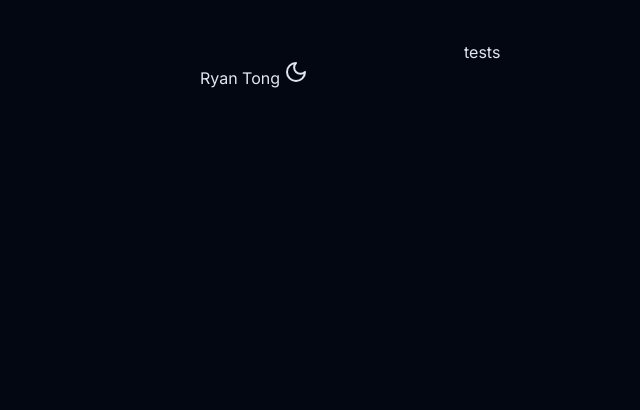
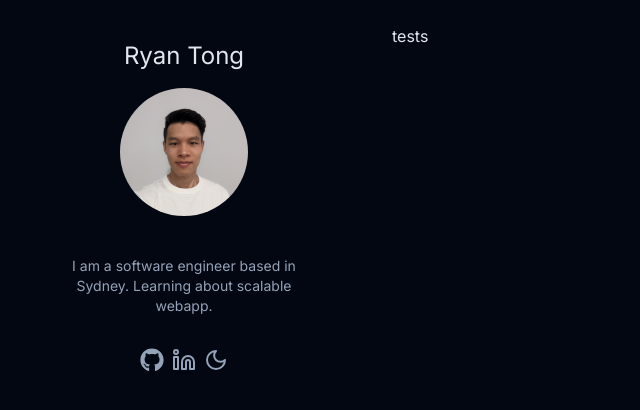
Before and after one commit to baotx/baotong.dev, a Next.js app: page / in a window 1280 px wide. Shown: the top 410 px of the page, without its empty margins (0-640 px from the left). Built offline with nearby package versions, Linux system fonts and the light colour scheme.

Commit message:
Add profile

```diff
--- a/app/blog/[slug]/page.tsx
+++ b/app/blog/[slug]/page.tsx
@@ -1,15 +1,12 @@
-import { allAuthors, allPosts } from "contentlayer/generated";
+import { allPosts } from "contentlayer/generated";
 import { notFound } from "next/navigation";
 
 import { Mdx } from "@/components/mdx-component";
 
 import "@/styles/mdx.css";
 import Image from "next/image";
-import Link from "next/link";
 
-import { cn, formatDate } from "@/lib/utils";
-import { buttonVariants } from "@/components/ui/button";
-import { Icons } from "@/components/icons";
+import { formatDate } from "@/lib/utils";
 
 interface PageProps {
   params: {
@@ -27,9 +24,6 @@ async function getPostFromParams(slug: string) {
 
 export default async function Page({ params }: PageProps) {
   const post = await getPostFromParams(params.slug);
-  const authors = post.authors.map((author) =>
-    allAuthors.find(({ slug }) => slug === `/authors/${author}`)
-  );
 
   return (
     <article className="container relative">
@@ -45,33 +39,6 @@ export default async function Page({ params }: PageProps) {
         <h1 className="mt-2 inline-block font-heading text-4xl leading-tight lg:text-5xl">
           {post.title}
         </h1>
-        {authors?.length ? (
-          <div className="mt-4 flex space-x-4">
-            {authors.map((author) =>
-              author ? (
-                <Link
-                  key={author._id}
-                  href={`https://twitter.com/${author.twitter}`}
-                  className="flex items-center space-x-2 text-sm"
-                >
-                  <Image
-                    src={author.avatar}
-                    alt={author.title}
-                    width={42}
-                    height={42}
-                    className="rounded-full bg-white"
-                  />
-                  <div className="flex-1 text-left leading-tight">
-                    <p className="font-medium">{author.title}</p>
-                    <p className="text-[12px] text-muted-foreground">
-                      @{author.twitter}
-                    </p>
-                  </div>
-                </Link>
-              ) : null
-            )}
-          </div>
-        ) : null}
       </div>
       {post.image && (
         <Image
--- a/app/layout.tsx
+++ b/app/layout.tsx
@@ -3,10 +3,9 @@ import localFont from "next/font/local";
 
 import "@/styles/global.css";
 import type { Metadata } from "next";
-import Link from "next/link";
 import { cn } from "@/lib/utils";
-import { ModeToggle } from "@/components/mode-toggle";
 import { ThemeProvider } from "@/components/theme-provider";
+import { Profile } from "@/components/profile";
 
 const fontSans = FontSans({
   subsets: ["latin"],
@@ -20,8 +19,9 @@ const fontHeading = localFont({
 });
 
 export const metadata: Metadata = {
-  title: "Create Next App",
-  description: "Generated by create next app",
+  title: "Ryan Tong",
+  description:
+    "Personal website of Ryan Tong. I'm working on a doordash simulation",
 };
 
 export default function RootLayout({
@@ -40,11 +40,10 @@ export default function RootLayout({
       >
         <ThemeProvider attribute="class" defaultTheme="dark" enableSystem>
           <div className="container mx-auto ">
-            <div className="flex flex-col lg:flex-row flex-wrap lg:justify-center py-6 lg:py-10">
+            <div className="flex flex-col items-center py-6 lg:flex-row lg:items-start">
               <aside className="bg-white-600 px-2 w-1/4">
                 <div className="sticky top-0 w-full p-4 text-center">
-                  <Link href="/">Ryan Tong</Link>
-                  <ModeToggle />
+                  <Profile />
                 </div>
               </aside>
               <main className="px-6 w-full md:max-w-3xl">{children}</main>
--- a/components/icons.tsx
+++ b/components/icons.tsx
@@ -22,6 +22,7 @@ import {
   Trash,
   Twitter,
   User,
+  Linkedin,
   X,
   type IconNode,
 } from "lucide-react";
@@ -50,7 +51,7 @@ export const Icons = {
   sun: SunMedium,
   moon: Moon,
   laptop: Laptop,
-  gitHub: ({ ...props }: LucideProps) => (
+  github: ({ ...props }: LucideProps) => (
     <svg
       aria-hidden="true"
       focusable="false"
@@ -69,4 +70,5 @@ export const Icons = {
   ),
   twitter: Twitter,
   check: Check,
+  linkedin: Linkedin,
 };
--- /dev/null
+++ b/components/profile.tsx
@@ -0,0 +1,45 @@
+import Link from "next/link";
+import Image from "next/image";
+import { ModeToggle } from "./mode-toggle";
+import { Icons } from "./icons";
+import { Button } from "./ui/button";
+
+export function Profile() {
+  return (
+    <div className="flex flex-col items-center ">
+      <Link href="/" className="text-2xl">
+        Ryan Tong
+      </Link>
+      <div className="w-32 h-32 m-4">
+        <Image
+          src="/images/avatars/ryantong.jpg"
+          alt="Ryan Tong"
+          width="150"
+          height="150"
+          className="rounded-full"
+        />
+      </div>
+      <div className="mt-6 space-y-7 text-sm text-slate-400">
+        <p>
+          I am a software engineer based in Sydney. Learning about scalable
+          webapp.
+        </p>
+        <p>
+          <Link href="https://github.com/tongxuanbao">
+            <Button variant="ghost" size="sm" className="px-1 h-[32px]">
+              <Icons.github className="h-6 w-6 text-curentColor" />
+              <span className="sr-only">Github</span>
+            </Button>
+          </Link>
+          <Link href="https://www.linkedin.com/in/baotongxuan/">
+            <Button variant="ghost" size="sm" className="h-8 w-8 px-0">
+              <Icons.linkedin className="" />
+              <span className="sr-only">Toggle theme</span>
+            </Button>
+          </Link>
+          <ModeToggle />
+        </p>
+      </div>
+    </div>
+  );
+}
--- a/content/authors/baotong.mdx
+++ /dev/null
@@ -1,5 +0,0 @@
----
-title: Ryan Tong
-avatar: /images/avatars/ryantong.png
-twitter: baotong99
----
--- a/content/blog/middleware.mdx
+++ b/content/blog/middleware.mdx
@@ -3,8 +3,6 @@ title: Dynamic Routing and Static Regeneration
 description: How to use incremental static regeneration using dynamic routes.
 image: /images/blog/blog-post-2.jpg
 date: "2023-03-04"
-authors:
-  - shadcn
 ---
 
 <Callout>
```
Also changed, not shown: contentlayer.config.js (+1 -34 lines), public/images/avatars/ryantong.jpg (added), public/images/avatars/shadcn.png (deleted).
